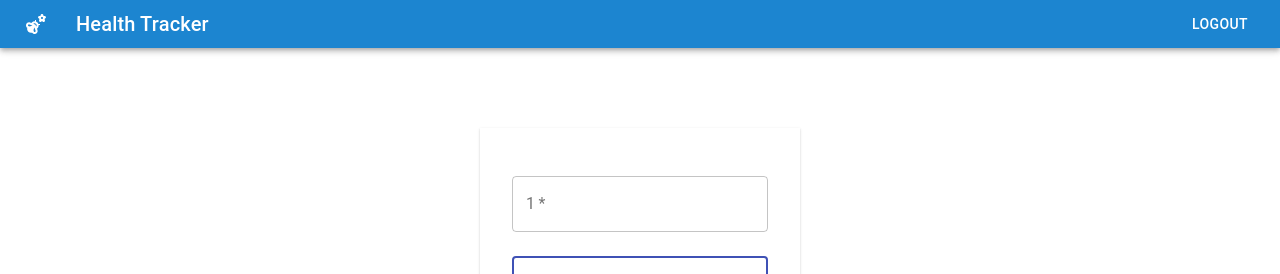
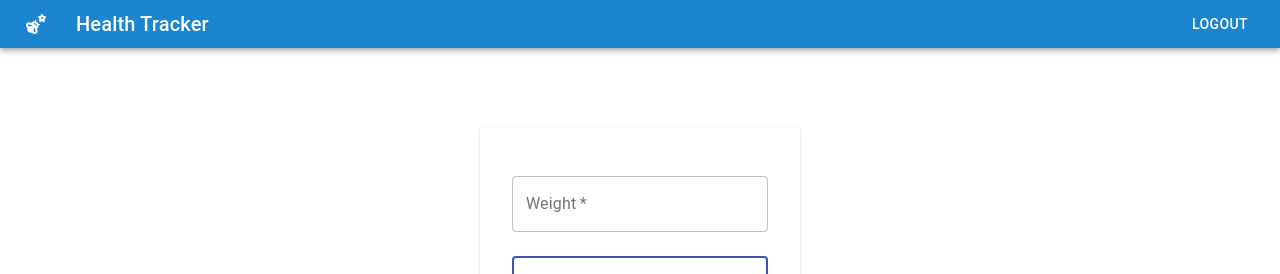
Before and after one commit to Eshy10/health-app, a React (Create React App) app: page /measurecard/1 in a window 1280 px wide. Shown: the top 274 px of the page. Built offline with nearby package versions, Linux system fonts and the light colour scheme.

Commit message:
create measurements

```diff
--- a/src/App.js
+++ b/src/App.js
@@ -15,7 +15,7 @@ function App() {
     <Route path="/login" component={LoginForm}/>
     <Route exact path="/" component={Homepage}/>
     <Route
-    path="/measurecard/:measurecardName"
+    path="/measurecard/:measurecardIndex"
     exact
     component={AddMeasureCard}
     />
--- a/src/api/healthTracker.js
+++ b/src/api/healthTracker.js
@@ -51,21 +51,20 @@ const HealthApi = (() => {
 
     const addMeasurement = measure => {
         const token = localStorage.getItem('token')
-        const promise = axios.post('http://localhost:3001/api/v1/measurements',
-        {
-            measurements: {
-                value: measure.value,
-                date: measure.date,
-                category_id: measure.category_id
+        const config = {
+            headers: { Authorization: `Bearer ${token}` }
+        };
 
-               },
-            headers: {
-                Authorization: `Bearer ${token}`,
-              },
-        }
+        const measurements = {
+            value: measure.value,
+            date: measure.date,
+            measure_category_id: measure.measure_category_id
+        };
+        const promise = axios.post('http://localhost:3001/api/v1/measurements', measurements, config
         )
         const promiseData = promise.then(res => res.data);
         promise.catch(error => { throw (error); });
+        console.log(promiseData)
         return promiseData;
         }
     return { signUpUser, loginUser, getMeasureCategories, addMeasurement };
--- a/src/components/addMeasures/AddMeasurement.js
+++ b/src/components/addMeasures/AddMeasurement.js
@@ -1,30 +1,41 @@
 import React, { useState } from 'react';
 import { useParams } from 'react-router-dom';
+import { useHistory } from "react-router-dom";
+import { useDispatch } from 'react-redux';
 import Navbar from '../navbar/Navbar';
 import Button from '@material-ui/core/Button';
 import TextField from '@material-ui/core/TextField';
 import BottomNavbar from '../bottomNav/bottomNav';
-import useStyles from './AddMeasurement.styles'
+import {addMeasurements} from '../../redux/actions/index';
+import HealthApi from '../../api/healthTracker';
+import useStyles from './AddMeasurement.styles';
 
 const AddMeasureCard = ({props, name}) => {
   const classes = useStyles(props);
-  const { measurecardName } = useParams();
+  let { measurecardIndex } = useParams();
+  const history = useHistory();
+  const dispatch = useDispatch();
 
 
   const initialFormState = {
-    value:'',
+    value: '',
     date:'',
-    category_id: measurecardName
+    measure_category_id: Number(measurecardIndex)
 };
 
   const [values, setValues] = useState(initialFormState);
 
   const handleChange = event => {
-
+    const { name, value, type } = event.target;
+    setValues({...values, [name]: type === 'number' ? parseInt(value) : value });
   }
 
   const handleSubmit = event => {
-
+  event.preventDefault()
+  HealthApi.addMeasurement(values).then(data => {
+     dispatch(addMeasurements(data.values));
+     history.push("/")
+   }).catch(error => console.log(error));
   }
 
   return (
@@ -37,11 +48,12 @@ const AddMeasureCard = ({props, name}) => {
         margin="normal"
         required
         fullWidth
-        id="number"
+        id="value"
+        type = 'number'
         onChange = {handleChange}
-        value= {values.email}
-        label= {measurecardName}
-        name="number"
+        value= {values.value}
+        label= {measurecardIndex === '1' ? 'Weight' : 'Cholestrol Level'}
+        name="value"
         autoComplete="number"
         autoFocus
       />
@@ -51,7 +63,7 @@ const AddMeasureCard = ({props, name}) => {
         required
         fullWidth
         onChange = {handleChange}
-        value= {values.password}
+        value= {values.date}
         name="date"
         type="date"
         id="date"
--- a/src/components/bottomNav/bottomNav.js
+++ b/src/components/bottomNav/bottomNav.js
@@ -11,7 +11,7 @@ import useStyles from './bottomNav.styles';
 
 const BottomNavbar = ({props}) => {
   const classes = useStyles(props);
-  const [value, setValue] = React.useState('Add neasure');
+  const [value, setValue] = React.useState('Add measure');
 
   const handleChange = (event, newValue) => {
     setValue(newValue);
--- a/src/components/measureCard/measureCard.js
+++ b/src/components/measureCard/measureCard.js
@@ -10,7 +10,7 @@ const MeasureCategoryCard = ({props, name, id}) => {
   const classes = useStyles(props);
 
   return (
-    <Link to={`measurecard/${name}`}>
+    <Link to={`measurecard/${id}`}>
     <Card className={classes.root}>
     <CardActionArea>
       <CardContent>
--- a/src/redux/actions/index.js
+++ b/src/redux/actions/index.js
@@ -13,7 +13,7 @@ export const loginUser = userObj => ({
   })
 
 
-  export const addMeasurement = measurement => ({
+  export const addMeasurements = measurement => ({
     type: 'ADD_MEASURES',
     payload: measurement
   })
```
